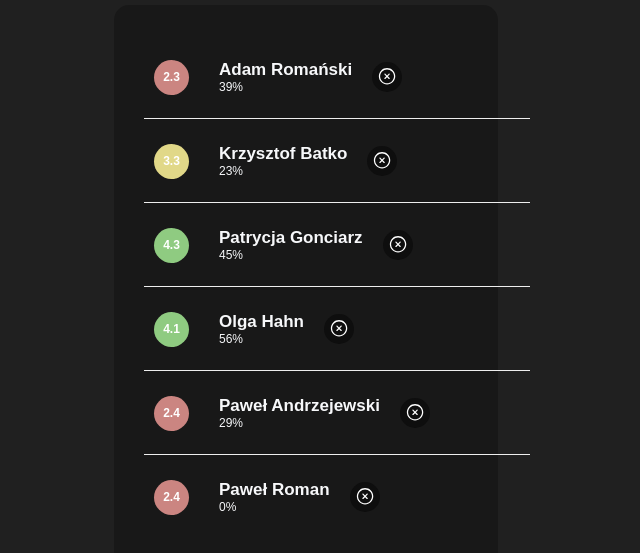
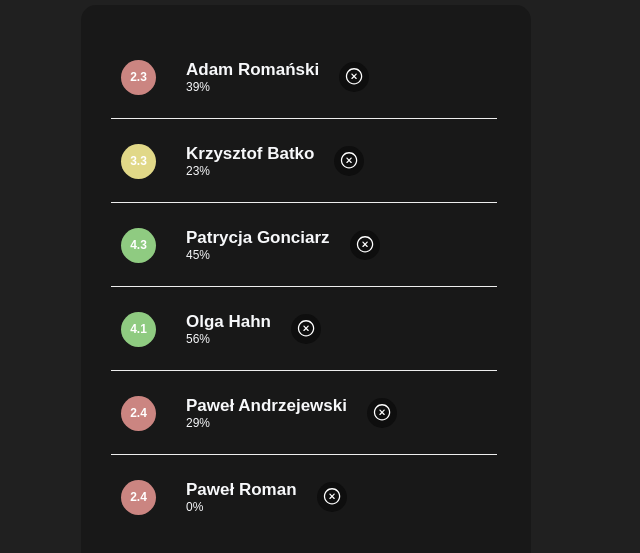
Before and after one commit to Mnigos/study-buddy, a React (Create React App) app: page / in a window 1280 px wide. Shown: the part 113-666 px from the top of the page, without its empty margins (334-974 px from the left). Built offline with nearby package versions, Linux system fonts and the light colour scheme.

Commit message:
refactor(components/UsersList): change component width

```diff
--- a/src/components/organisms/UsersList/UsersList.style.js
+++ b/src/components/organisms/UsersList/UsersList.style.js
@@ -4,7 +4,8 @@ export const Wrapper = styled.div`
   background-color: ${({ theme }) => theme.colors.darkerGrey};
   display: flex;
   align-items: center;
-  width: 30%;
+  width: 100%;
+  max-width: 450px;
   padding: 30px;
   border-radius: 15px;
   color: #fff;
```
